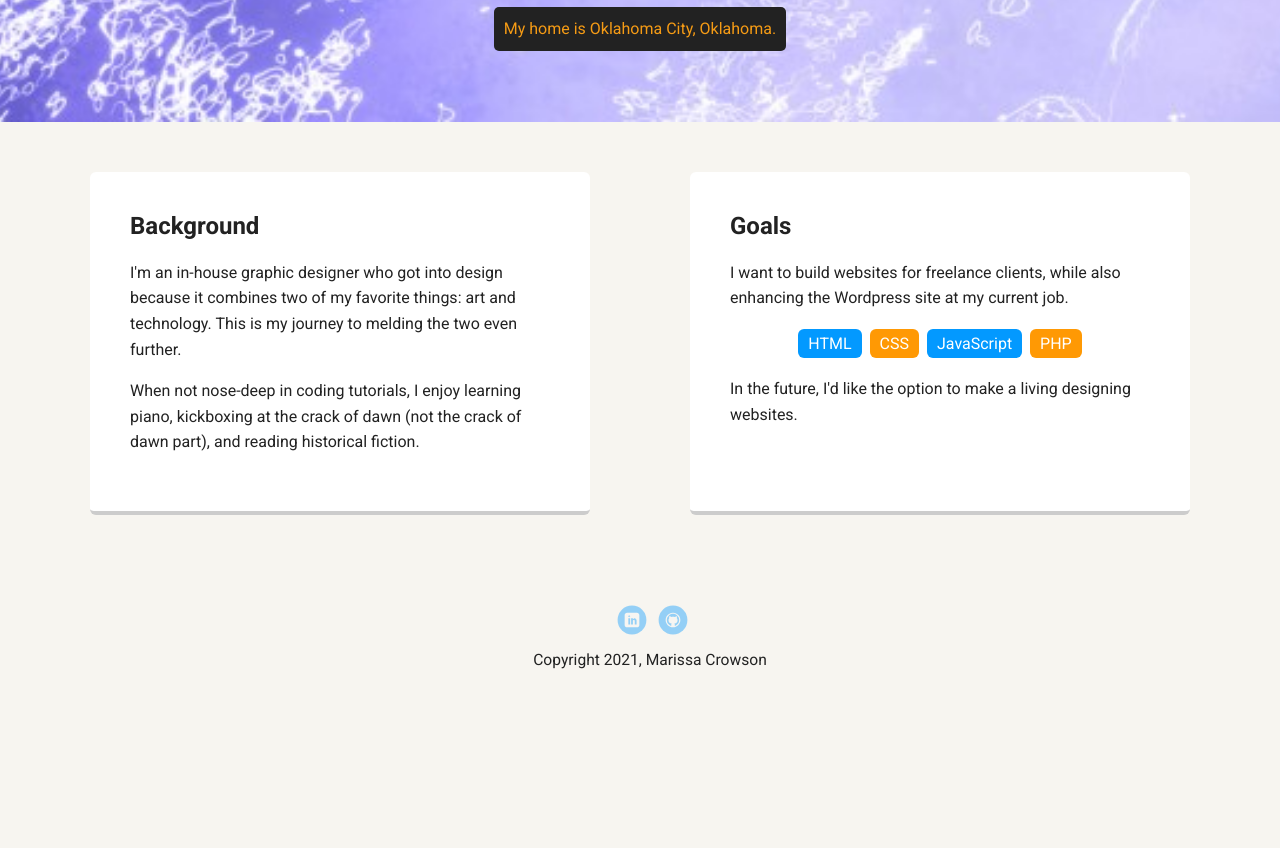
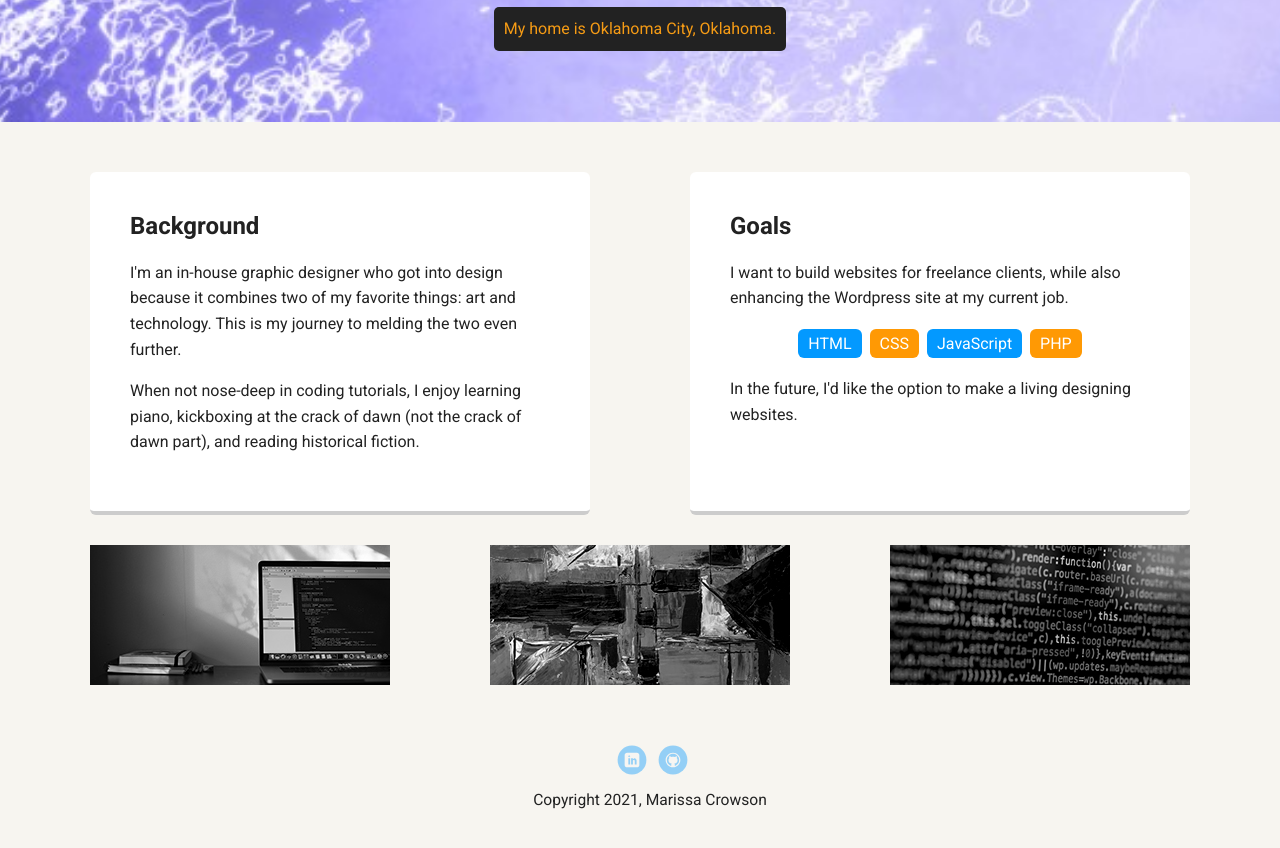
Before and after one commit to mdcrowson/FEWD-project-1, a plain HTML site: page index.html in a window 1280 px wide. Shown: the part 402-1250 px from the top of the page. Before the commit the page ends 1166 px from the top, so only its background shows below. Drawn offline with Linux system fonts and the light colour scheme; a web font is replaced by a local one.

Commit message:
Added images to index.html

```diff
--- a/index.html
+++ b/index.html
@@ -22,7 +22,8 @@
       <p class="tag location">My home is Oklahoma City, Oklahoma.</p>
     </header>
 
-    <main class="flex">
+    <main>
+      <div class="flex">
       <section class="card">
         <h2>Background</h2>
         <p>I'm an in-house graphic designer who got into design because it combines two of my favorite things: art and technology. This is my journey to melding the two even further. </p>
@@ -40,6 +41,14 @@
         </ul>
         <p>In the future, I'd like the option to make a living designing websites.</p>
       </section>
+    </div>
+
+
+    <section class="flex">
+          <img src="images/computer.jpg" alt="laptop with HTML code">
+          <img src="images/painting.jpg" alt="painting">
+          <img src="images/code.jpg" alt="HTML code">
+      </section>
 
     </main>
     <footer>
```
Also changed, not shown: images/code.jpg (added), images/computer.jpg (added), images/painting.jpg (added), 1 other file.
